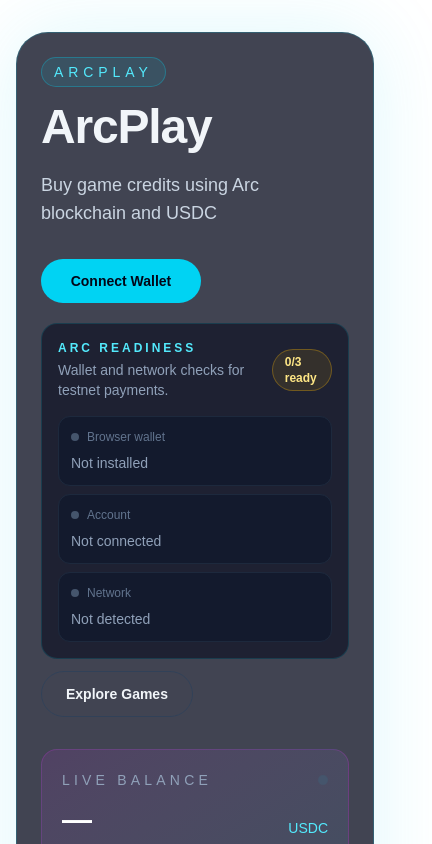
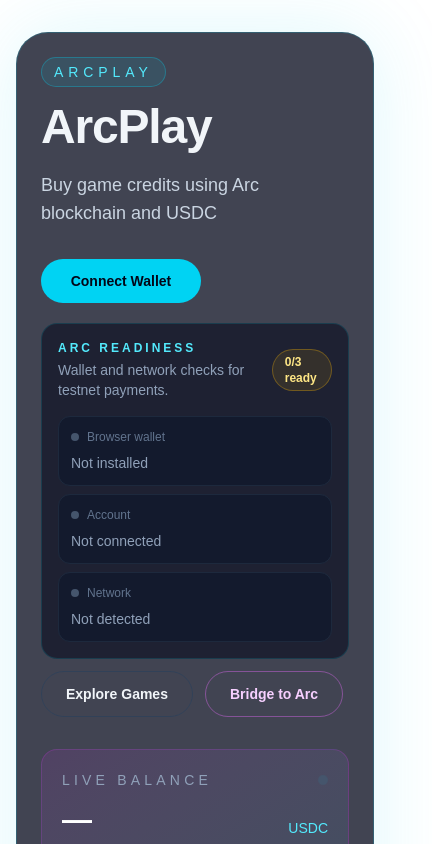
Before and after one commit to kejan2514/arcplay, a Next.js app: page / in a window 390 px wide. Shown: the top 844 px of the page, 432 px wide, since content can reach past the window. Built offline with nearby package versions, Linux system fonts and the light colour scheme; no server answers.

Commit message:
feat: add Circle bridge to Arc testnet

```diff
--- a/package.json
+++ b/package.json
@@ -9,9 +9,12 @@
     "lint": "eslint"
   },
   "dependencies": {
+    "@circle-fin/adapter-viem-v2": "^1.14.0",
+    "@circle-fin/bridge-kit": "^1.12.1",
     "next": "16.2.10",
     "react": "19.2.4",
-    "react-dom": "19.2.4"
+    "react-dom": "19.2.4",
+    "viem": "^2.55.2"
   },
   "devDependencies": {
     "@tailwindcss/postcss": "^4",
--- a/src/app/page.tsx
+++ b/src/app/page.tsx
@@ -2,6 +2,7 @@ import WalletConnect from "@/components/wallet-connect";
 import PubgTestCheckout from "@/components/pubg-test-checkout";
 import WalletBalance from "@/components/wallet-balance";
 import OrderHistory from "@/components/order-history";
+import BridgeToArc from "@/components/bridge-to-arc";
 import { GAMES } from "@/lib/game-catalog";
 
 export default function Home() {
@@ -24,12 +25,10 @@ export default function Home() {
               </p>
               <div className="mt-8 flex flex-col items-start gap-3">
                 <WalletConnect />
-                <a
-                  href="#games"
-                  className="inline-flex h-fit items-center justify-center rounded-full border border-slate-700 px-6 py-3 text-sm font-semibold text-slate-100 transition hover:border-cyan-400 hover:text-cyan-300"
-                >
-                  Explore Games
-                </a>
+                <div className="flex flex-wrap gap-3">
+                  <a href="#games" className="inline-flex h-fit items-center justify-center rounded-full border border-slate-700 px-6 py-3 text-sm font-semibold text-slate-100 transition hover:border-cyan-400 hover:text-cyan-300">Explore Games</a>
+                  <a href="#bridge" className="inline-flex h-fit items-center justify-center rounded-full border border-fuchsia-400/40 px-6 py-3 text-sm font-semibold text-fuchsia-200 transition hover:border-fuchsia-300 hover:text-white">Bridge to Arc</a>
+                </div>
               </div>
             </div>
 
@@ -60,6 +59,7 @@ export default function Home() {
           </div>
 
           <PubgTestCheckout />
+          <BridgeToArc />
           <OrderHistory />
         </div>
       </section>
--- /dev/null
+++ b/src/components/bridge-to-arc.tsx
@@ -0,0 +1,157 @@
+"use client";
+
+import { useState } from "react";
+import type { EIP1193Provider } from "viem";
+
+type SourceChain = "Ethereum_Sepolia" | "Base_Sepolia" | "Arbitrum_Sepolia";
+type BridgeStatus = "idle" | "connecting" | "bridging" | "success" | "error";
+
+type BridgeStepView = {
+  name: string;
+  state: string;
+  explorerUrl?: string;
+  txHash?: string;
+};
+
+const SOURCE_CHAINS: Array<{ id: SourceChain; name: string; badge: string }> = [
+  { id: "Ethereum_Sepolia", name: "Ethereum Sepolia", badge: "ETH" },
+  { id: "Base_Sepolia", name: "Base Sepolia", badge: "BASE" },
+  { id: "Arbitrum_Sepolia", name: "Arbitrum Sepolia", badge: "ARB" },
+];
+
+function bridgeErrorMessage(error: unknown) {
+  if (typeof error === "object" && error) {
+    if ("code" in error && Number(error.code) === 4001) {
+      return "The request was cancelled in your wallet.";
+    }
+    if ("message" in error && typeof error.message === "string") {
+      return error.message;
+    }
+  }
+  return "The testnet bridge could not be completed. Check your balance and try again.";
+}
+
+export default function BridgeToArc() {
+  const [sourceChain, setSourceChain] = useState<SourceChain>("Ethereum_Sepolia");
+  const [amount, setAmount] = useState("1.00");
+  const [status, setStatus] = useState<BridgeStatus>("idle");
+  const [message, setMessage] = useState("");
+  const [steps, setSteps] = useState<BridgeStepView[]>([]);
+  const [confirmed, setConfirmed] = useState(false);
+
+  const amountNumber = Number(amount);
+  const isValidAmount = Number.isFinite(amountNumber) && amountNumber > 0;
+  const isBusy = status === "connecting" || status === "bridging";
+
+  async function bridgeUSDC() {
+    if (!confirmed || !isValidAmount || isBusy) return;
+
+    const provider = window.ethereum;
+    if (!provider) {
+      setStatus("error");
+      setMessage("Install or open an EIP-1193 wallet such as MetaMask first.");
+      return;
+    }
+
+    setStatus("connecting");
+    setMessage("Connecting to your wallet…");
+    setSteps([]);
+
+    try {
+      const [{ BridgeKit }, { createViemAdapterFromProvider }] = await Promise.all([
+        import("@circle-fin/bridge-kit"),
+        import("@circle-fin/adapter-viem-v2"),
+      ]);
+
+      const adapter = await createViemAdapterFromProvider({
+        provider: provider as EIP1193Provider,
+        capabilities: { addressContext: "user-controlled" },
+      });
+
+      setStatus("bridging");
+      setMessage("Approve the USDC transfer in your wallet. Circle CCTP will burn on the source and mint on Arc Testnet.");
+
+      const result = await new BridgeKit().bridge({
+        from: { adapter, chain: sourceChain },
+        to: { adapter, chain: "Arc_Testnet" },
+        amount,
+      });
+
+      setSteps(
+        result.steps.map((step) => ({
+          name: step.name,
+          state: step.state,
+          explorerUrl: step.explorerUrl,
+          txHash: step.txHash,
+        })),
+      );
+      setStatus(result.state === "success" ? "success" : "error");
+      setMessage(
+        result.state === "success"
+          ? `${result.amount} USDC arrived on Arc Testnet.`
+          : "The bridge finished without a success confirmation. Review the steps below.",
+      );
+    } catch (error) {
+      setStatus("error");
+      setMessage(bridgeErrorMessage(error));
+    }
+  }
+
+  return (
+    <section id="bridge" className="mt-12 scroll-mt-8 rounded-[2rem] border border-fuchsia-400/20 bg-slate-900/70 p-6 backdrop-blur-xl sm:p-8">
+      <div className="flex flex-col gap-4 border-b border-slate-800 pb-6 lg:flex-row lg:items-end lg:justify-between">
+        <div>
+          <p className="text-xs font-semibold uppercase tracking-[0.35em] text-fuchsia-300">Circle CCTP bridge</p>
+          <h2 className="mt-2 text-2xl font-bold text-white">Bridge USDC to Arc</h2>
+          <p className="mt-2 max-w-2xl text-sm leading-6 text-slate-400">Move native test USDC to Arc Testnet without wrapped tokens or a liquidity pool. Every transaction is approved in your wallet.</p>
+        </div>
+        <span className="w-fit rounded-full border border-amber-400/30 bg-amber-400/10 px-3 py-1 text-xs font-bold uppercase tracking-wider text-amber-200">Testnet only</span>
+      </div>
+
+      <div className="mt-6 grid gap-8 lg:grid-cols-[1.1fr_0.9fr]">
+        <div>
+          <p className="text-sm font-semibold text-white">1. Source network</p>
+          <div className="mt-3 grid gap-3 sm:grid-cols-3">
+            {SOURCE_CHAINS.map((chain) => (
+              <button key={chain.id} type="button" onClick={() => setSourceChain(chain.id)} className={`rounded-2xl border p-4 text-left transition ${sourceChain === chain.id ? "border-fuchsia-400/60 bg-fuchsia-400/10 shadow-[0_0_24px_rgba(217,70,239,0.12)]" : "border-slate-800 bg-slate-950/55 hover:border-fuchsia-400/30"}`}>
+                <span className="text-xs font-bold tracking-wider text-fuchsia-300">{chain.badge}</span>
+                <span className="mt-2 block text-sm font-semibold text-white">{chain.name}</span>
+              </button>
+            ))}
+          </div>
+
+          <label htmlFor="bridge-amount" className="mt-6 block text-sm font-semibold text-white">2. Amount</label>
+          <div className="mt-3 flex items-center rounded-2xl border border-slate-700 bg-slate-950/70 px-4 focus-within:border-cyan-400">
+            <input id="bridge-amount" inputMode="decimal" value={amount} onChange={(event) => setAmount(event.target.value)} className="min-w-0 flex-1 bg-transparent py-4 text-xl font-bold text-white outline-none" placeholder="1.00" />
+            <span className="rounded-full bg-cyan-400/10 px-3 py-1 text-sm font-bold text-cyan-300">USDC</span>
+          </div>
+          {!isValidAmount && amount ? <p className="mt-2 text-xs text-rose-300">Enter an amount greater than zero.</p> : null}
+
+          <label className="mt-6 flex cursor-pointer items-start gap-3 rounded-2xl border border-slate-800 bg-slate-950/45 p-4">
+            <input type="checkbox" checked={confirmed} onChange={(event) => setConfirmed(event.target.checked)} className="mt-1 h-4 w-4 accent-cyan-400" />
+            <span className="text-sm leading-6 text-slate-400">I understand this uses testnet tokens, may require source-chain gas, and does not move real funds.</span>
+          </label>
+        </div>
+
+        <aside className="rounded-3xl border border-cyan-400/20 bg-slate-950/70 p-5">
+          <p className="text-xs uppercase tracking-[0.3em] text-slate-500">Bridge route</p>
+          <div className="mt-5 flex items-center justify-between gap-3">
+            <div><p className="text-xs text-slate-500">From</p><p className="mt-1 font-semibold text-white">{SOURCE_CHAINS.find((chain) => chain.id === sourceChain)?.name}</p></div>
+            <span className="text-xl text-cyan-300">→</span>
+            <div className="text-right"><p className="text-xs text-slate-500">To</p><p className="mt-1 font-semibold text-white">Arc Testnet</p></div>
+          </div>
+          <div className="mt-5 rounded-2xl border border-slate-800 bg-slate-900/70 p-4 text-sm">
+            <div className="flex justify-between"><span className="text-slate-400">Asset</span><span className="text-white">Native USDC</span></div>
+            <div className="mt-3 flex justify-between"><span className="text-slate-400">Protocol</span><span className="text-white">Circle CCTP</span></div>
+            <div className="mt-3 flex justify-between"><span className="text-slate-400">Amount</span><span className="text-white">{isValidAmount ? amount : "—"} USDC</span></div>
+          </div>
+          <button type="button" onClick={bridgeUSDC} disabled={!confirmed || !isValidAmount || isBusy} className="mt-6 w-full rounded-full bg-gradient-to-r from-cyan-400 to-fuchsia-400 px-5 py-3 text-sm font-bold text-slate-950 transition hover:brightness-110 disabled:cursor-not-allowed disabled:opacity-50">{status === "connecting" ? "Connecting wallet…" : status === "bridging" ? "Bridge in progress…" : "Bridge to Arc Testnet"}</button>
+          <p className="mt-3 text-xs leading-5 text-slate-500">Bridge Kit may request approval, burn, network switching, and mint transactions. Verify every wallet prompt before signing.</p>
+
+          {message ? <p className={`mt-4 text-sm leading-6 ${status === "error" ? "text-rose-300" : status === "success" ? "text-emerald-300" : "text-cyan-300"}`} role="status">{message}</p> : null}
+          {steps.length > 0 ? <div className="mt-4 space-y-2">{steps.map((step, index) => <div key={`${step.name}-${index}`} className="flex items-center justify-between gap-3 rounded-xl border border-slate-800 bg-slate-900/60 p-3 text-xs"><span className="capitalize text-slate-300">{step.name}</span>{step.explorerUrl ? <a href={step.explorerUrl} target="_blank" rel="noreferrer" className="font-semibold text-cyan-300 hover:text-cyan-200">{step.state} ↗</a> : <span className="text-slate-500">{step.state}</span>}</div>)}</div> : null}
+        </aside>
+      </div>
+    </section>
+  );
+}
```
Also changed, not shown: 1 other file (tests, documents, lock files or other folders).
